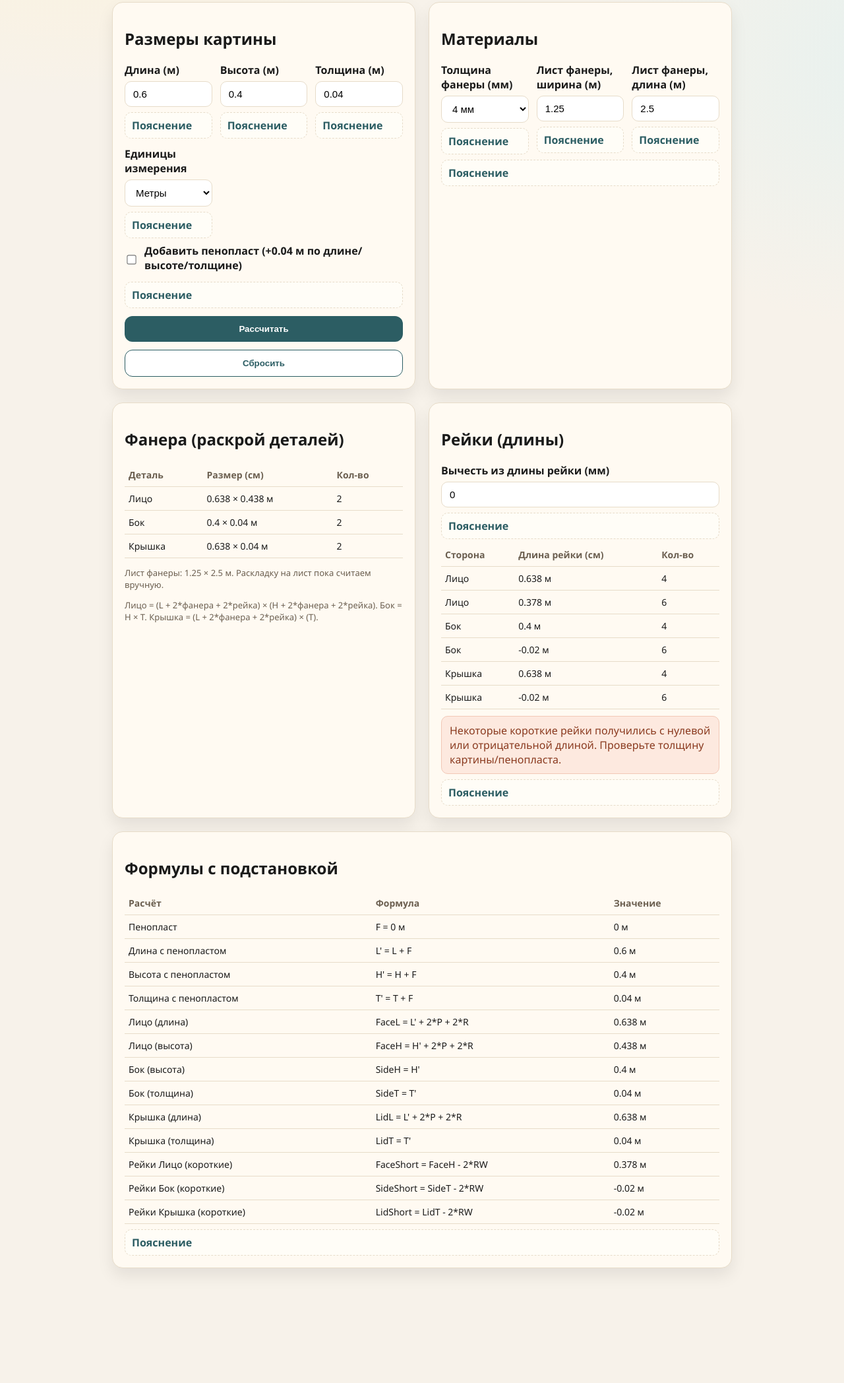
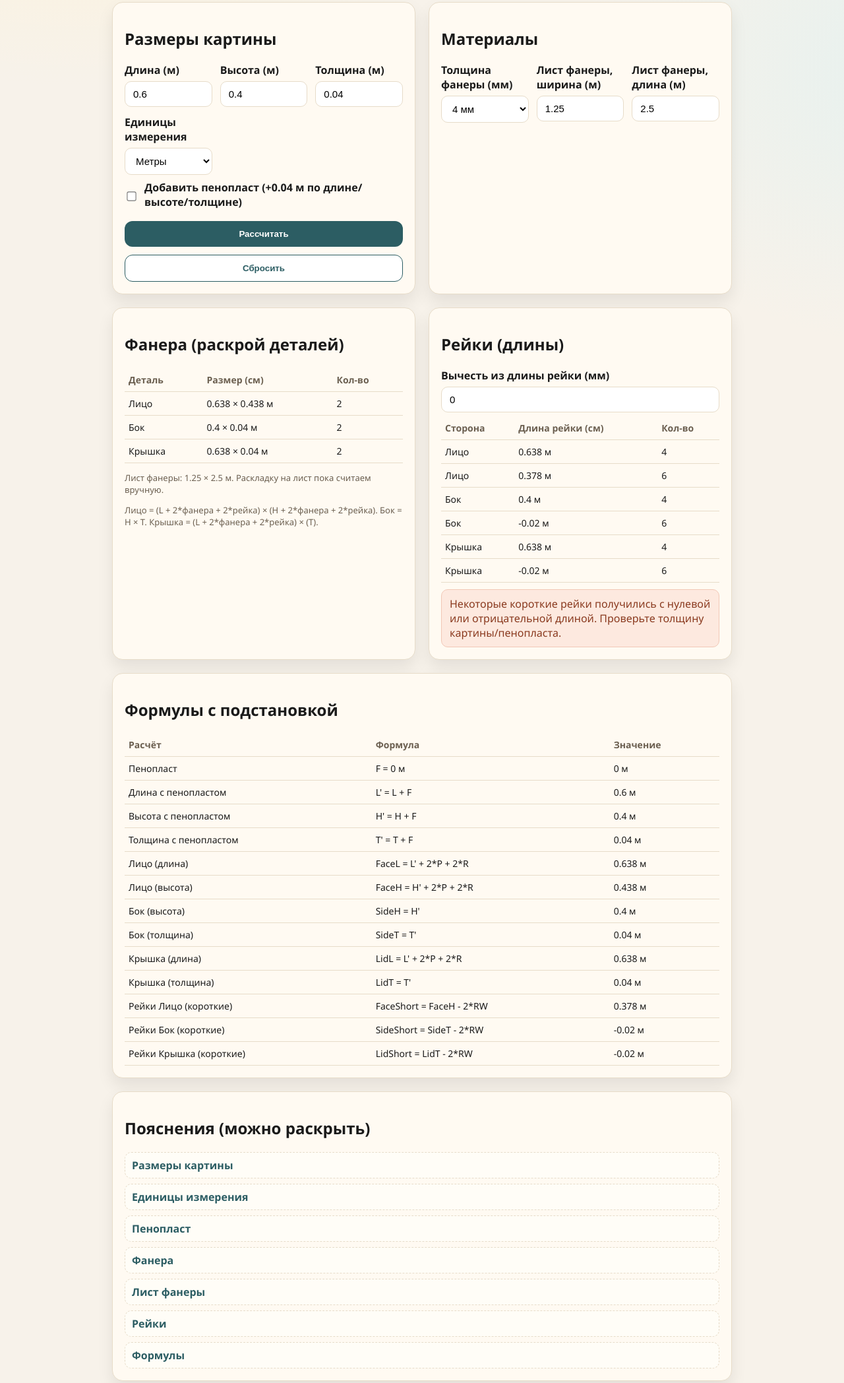
Before and after one commit to VoI4onok/moss_frame_price, a plain HTML site: page Box_dimensions/index.html in a window 1280 px wide. Shown: the part 122-2218 px from the top of the page at 66% size. Before the commit the page ends 2108 px from the top, so only its background shows below. Drawn offline with Linux system fonts and the light colour scheme.

Commit message:
пояснения

```diff
--- a/Box_dimensions/index.html
+++ b/Box_dimensions/index.html
@@ -153,26 +153,14 @@
             <div>
               <label for="length">Длина (м)</label>
               <input id="length" type="number" min="0.01" step="0.01" value="0.6" />
-              <details class="help">
-                <summary>Пояснение</summary>
-                <p class="note">Это сторона «Лицо» и «Крышка». Используется как L.</p>
-              </details>
             </div>
             <div>
               <label for="height">Высота (м)</label>
               <input id="height" type="number" min="0.01" step="0.01" value="0.4" />
-              <details class="help">
-                <summary>Пояснение</summary>
-                <p class="note">Это сторона «Лицо» и «Бок». Используется как H.</p>
-              </details>
             </div>
             <div>
               <label for="thickness">Толщина (м)</label>
               <input id="thickness" type="number" min="0.001" step="0.001" value="0.04" />
-              <details class="help">
-                <summary>Пояснение</summary>
-                <p class="note">Это сторона «Бок» и «Крышка». Используется как T.</p>
-              </details>
             </div>
             <div>
               <label for="unit">Единицы измерения</label>
@@ -181,10 +169,6 @@
                 <option value="cm">Сантиметры</option>
                 <option value="mm">Миллиметры</option>
               </select>
-              <details class="help">
-                <summary>Пояснение</summary>
-                <p class="note">Переключает все поля и результаты.</p>
-              </details>
             </div>
           </div>
 
@@ -192,10 +176,6 @@
             <input id="foam" type="checkbox" />
             <label for="foam">Добавить пенопласт (+<span id="foamAddLabel">0.04</span> <span class="unitLabel">м</span> по длине/высоте/толщине)</label>
           </div>
-          <details class="help">
-            <summary>Пояснение</summary>
-            <p class="note">Если включено, L, H и T увеличиваются на <span id="foamAddNote">0.04</span> <span class="unitLabel">м</span>.</p>
-          </details>
 
           <button class="btn" id="calc">Рассчитать</button>
           <button class="btn secondary" id="reset">Сбросить</button>
@@ -212,32 +192,16 @@
                 <option value="0.006">6 мм</option>
                 <option value="0.01">10 мм</option>
               </select>
-              <details class="help">
-                <summary>Пояснение</summary>
-                <p class="note">Добавляется по 2 стороны там, где указано «+ фанера».</p>
-              </details>
             </div>
             <div>
               <label for="sheetW">Лист фанеры, ширина (м)</label>
               <input id="sheetW" type="number" min="0.1" step="0.01" value="1.25" />
-              <details class="help">
-                <summary>Пояснение</summary>
-                <p class="note">Пока справочно, раскладку по листу не считаем.</p>
-              </details>
             </div>
             <div>
               <label for="sheetL">Лист фанеры, длина (м)</label>
               <input id="sheetL" type="number" min="0.1" step="0.01" value="2.5" />
-              <details class="help">
-                <summary>Пояснение</summary>
-                <p class="note">Пока справочно, раскладку по листу не считаем.</p>
-              </details>
             </div>
           </div>
-          <details class="help">
-            <summary>Пояснение</summary>
-            <p class="note">Рейки: сечение <span id="railThkLabel">0.015</span> × <span id="railWLabel">0.03</span> <span class="unitLabel">м</span>. Для расчёта длины вычитаем ширину <span id="railWNote">0.03</span> <span class="unitLabel">м</span>.</p>
-          </details>
         </section>
       </div>
 
@@ -253,17 +217,9 @@
             <div>
               <label for="railSubtractMm">Вычесть из длины рейки (мм)</label>
               <input id="railSubtractMm" type="number" min="0" step="1" value="0" />
-              <details class="help">
-                <summary>Пояснение</summary>
-                <p class="note">Если указано, рядом показываем длину рейки минус это значение.</p>
-              </details>
             </div>
           </div>
           <div id="slatsResult"></div>
-          <details class="help">
-            <summary>Пояснение</summary>
-            <p class="note">На каждую сторону: 4 длинные по размеру стороны + 6 коротких по размеру стороны минус 2×<span id="railWNote2">0.03</span> <span class="unitLabel">м</span>.</p>
-          </details>
         </section>
       </div>
 
@@ -271,9 +227,42 @@
         <section class="card">
           <h2>Формулы с подстановкой</h2>
           <div id="formulaResult"></div>
+        </section>
+      </div>
+
+      <div class="grid" style="margin-top: 20px;">
+        <section class="card">
+          <h2>Пояснения (можно раскрыть)</h2>
           <details class="help">
-            <summary>Пояснение</summary>
-            <p class="note">Показываем промежуточные значения L', H', T' и итоговые размеры деталей.</p>
+            <summary>Размеры картины</summary>
+            <p class="note">Длина — сторона «Лицо» и «Крышка» (L). Высота — сторона «Лицо» и «Бок» (H). Толщина — сторона «Бок» и «Крышка» (T).</p>
+          </details>
+          <details class="help">
+            <summary>Единицы измерения</summary>
+            <p class="note">Переключатель меняет все поля и результаты на м/см/мм.</p>
+          </details>
+          <details class="help">
+            <summary>Пенопласт</summary>
+            <p class="note">Если включено, L, H и T увеличиваются на <span id="foamAddNote">0.04</span> <span class="unitLabel">м</span>.</p>
+          </details>
+          <details class="help">
+            <summary>Фанера</summary>
+            <p class="note">Толщина фанеры добавляется по 2 стороны там, где указано «+ фанера».</p>
+          </details>
+          <details class="help">
+            <summary>Лист фанеры</summary>
+            <p class="note">Размер листа пока справочный, раскладку по листу не считаем.</p>
+          </details>
+          <details class="help">
+            <summary>Рейки</summary>
+            <p class="note">Рейки: сечение <span id="railThkLabel">0.015</span> × <span id="railWLabel">0.03</span> <span class="unitLabel">м</span>. Для расчёта длины вычитаем ширину <span id="railWNote">0.03</span> <span class="unitLabel">м</span>.</p>
+            <p class="note">На каждую сторону: 4 длинные по размеру стороны + 6 коротких по размеру стороны минус 2×<span id="railWNote2">0.03</span> <span class="unitLabel">м</span>.</p>
+            <p class="note">Поле «Вычесть из длины рейки (мм)» показывает дополнительное значение в скобках.</p>
+          </details>
+          <details class="help">
+            <summary>Формулы</summary>
+            <p class="note">Лицо = (L + 2*фанера + 2*рейка) × (H + 2*фанера + 2*рейка). Бок = H × T. Крышка = (L + 2*фанера + 2*рейка) × (T).</p>
+            <p class="note">Блок «Формулы с подстановкой» показывает промежуточные значения L', H', T' и итоговые размеры деталей.</p>
           </details>
         </section>
       </div>
```
